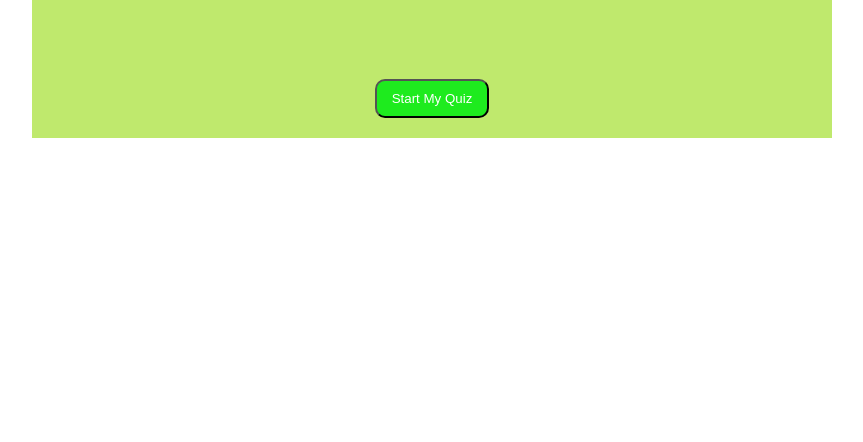
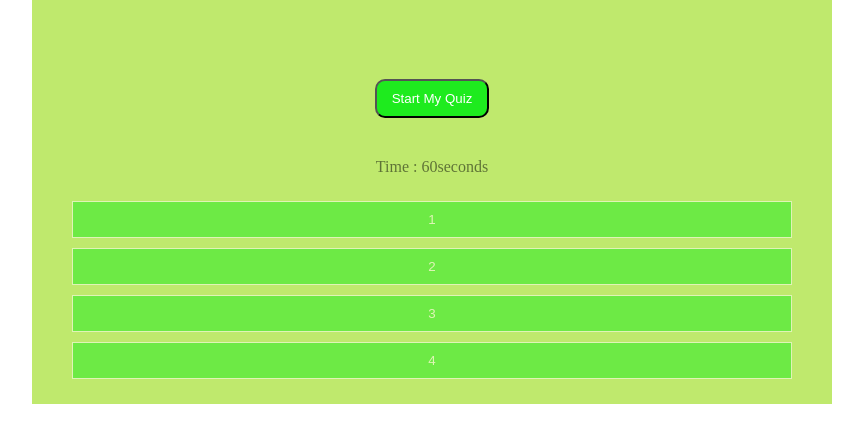
Before and after one commit to TessyJ/JavaScript-quiz, a plain HTML site: page index.html in a window 1280 px wide. Shown: the part 98-540 px from the top of the page, without its empty margins (208-1071 px from the left). Drawn offline with Linux system fonts and the light colour scheme.

Commit message:
Designed Question Area with Css

```diff
--- a/assets/style.css
+++ b/assets/style.css
@@ -27,3 +27,37 @@
     color:#fff;
     background-color: rgb(30, 235, 30);
 }
+
+.hidden{
+    display:none
+}
+
+.quiz-container{
+    margin-bottom:20px;
+    margin-top:20px;
+    text-align: center;
+    opacity: 0.5;
+}
+
+.question-container,
+.timer-container{
+    margin-bottom: 20px;
+}
+
+#choices{
+    list-style-type: none;
+    padding: 0;
+}
+
+#choice-btn{
+    color:#fff;
+    background-color: rgb(30, 235, 30);
+    width: 90%;
+    padding:10px;
+    margin:5px 10px;
+    border:1px solid white;
+}
+
+#choices li:last-of-type{
+    padding-bottom: 20px;
+}
--- a/index.html
+++ b/index.html
@@ -14,10 +14,30 @@
             <h1>Javascript Quiz</h1>
             <button id="start-button">Start My Quiz</button>
         </div>
+        <!-- Quiz Questions Go here But hidden Until button stars-->
+        <div class="quiz-container ">
+            <!-- Timer Container-->
+            <div class="timer-container">
+                <p>Time : <span id="time">60</span>seconds</p>
+            </div>
+
+            <!--Question Container-->
+            <div class="question-container">
+                <h2 id="question"></h2>
+
+                <!--Question Options-->
+                <ul id="choices">
+                    <li><button id="choice-btn">1</button></li>
+                    <li><button id="choice-btn">2</button></li>
+                    <li><button id="choice-btn">3</button></li>
+                    <li><button id="choice-btn">4</button></li>
+                </ul>
+            </div>
+
+        </div>
     </div>
 
 
-    <script src="assets/scr
-    "></script>
+    <script src="assets/script.js"></script>
 </body>
 </html>
```
